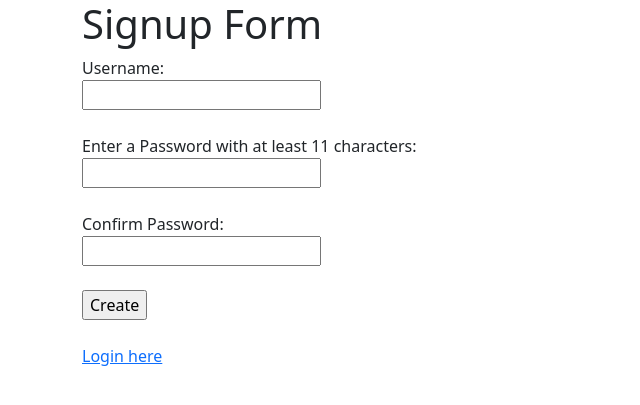
After one commit to puroy3/cosc-4806-3, a PHP site: template app/views/create/index.php in a window 1280 px wide. The commit adds this page. Shown: the top 405 px of the page, without its empty margins (0-640 px from the left). Run offline with PHP 8.4, Linux system fonts and the light colour scheme; the template is opened without the code that fills it, so the values that code supplies are empty.

Commit message:
Added create view code.

```diff
--- /dev/null
+++ b/app/views/create/index.php
@@ -0,0 +1,44 @@
+<!DOCTYPE html>
+<html>
+  <head>
+    <?php require_once 'app/views/templates/headerPublic.php'?>
+    <main role="main" class="container">
+        <div class="page-header" id="banner">
+            <div class="row">
+                <div class="col-lg-12">
+    <title>Signup</title>
+                </div>
+            </div>
+        </div>
+  </head>
+
+  <body>
+
+    <h1>Signup Form</h1>
+
+    <form method="post">
+      <!-- Ask for 3 things: Username-->
+      <label for="username">Username:</label>
+      <br>
+      <input type="text" id="username" name="username" required>
+      <br>
+      <br>
+      <!-- Password -->
+      <label for="password">Enter a Password with at least 11 characters:</label>
+      <br>
+      <input type="password" id="password" name="password" required>
+      <br>
+      <br>
+      <!-- Confirm Password -->
+      <label for="password2">Confirm Password:</label>
+      <br>
+      <input type="password" id="password2" name="password2" required>
+      <br>
+      <br>
+      <input type="submit" value="Create">
+      <br>
+      <br>
+    </form>
+    <p><a href="/login/index"> Login here </a></p>
+  </body>
+</html>
--- a/app/views/login/index.php
+++ b/app/views/login/index.php
@@ -24,7 +24,7 @@
 		    <button type="submit" class="btn btn-primary">Login</button>
 						<br>
 						<br>
-				<p><a href="/create.php"> Create an Account here </a></p>
+				<p><a href="/create/index"> Create an Account here </a></p>
 		</fieldset>
 		</form>
 	</div>
```
Also changed, not shown: app/models/User.php (line endings or trailing spaces).
